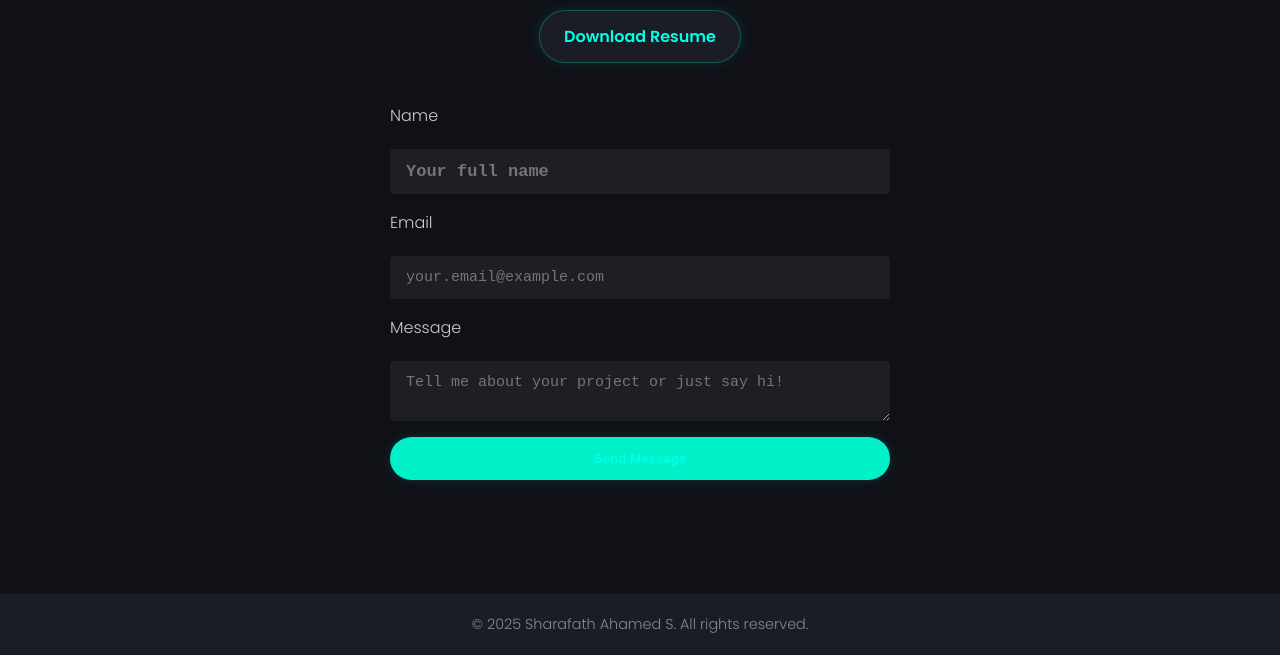
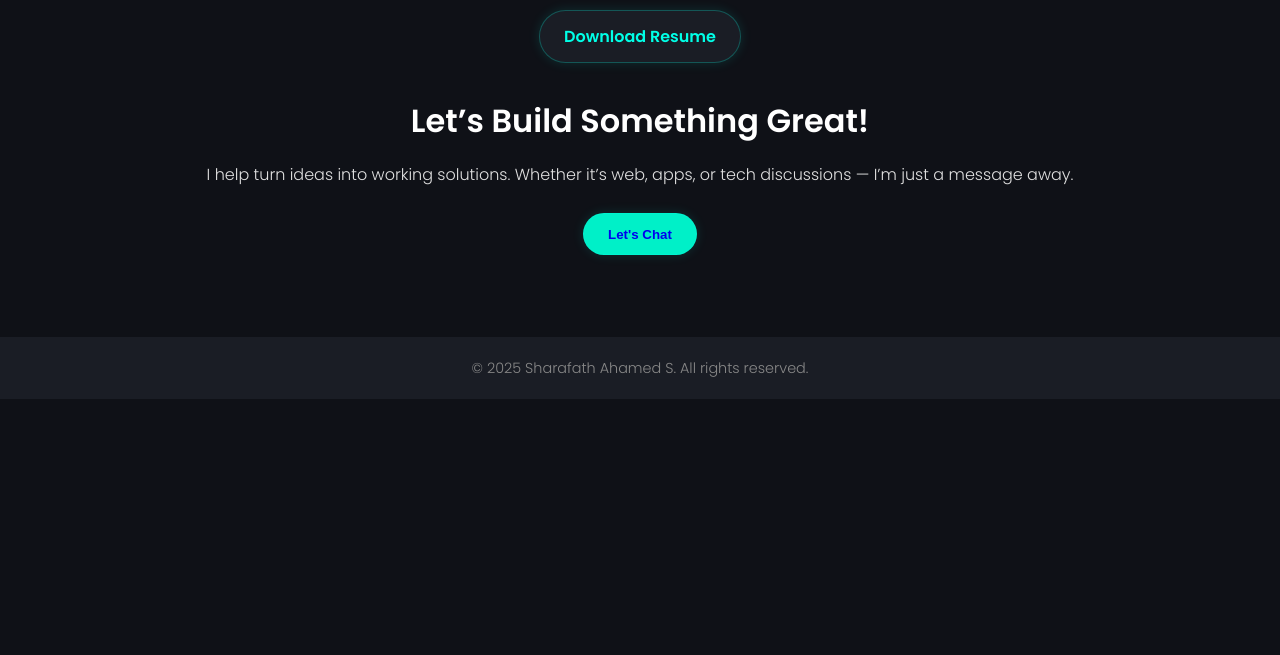
Before and after one commit to sharafathahamed/SharafsPortFolio, a plain HTML site: page index.html in a window 1280 px wide. Shown: the part 2934-3589 px from the top of the page. After the commit the page ends 3333 px from the top, so only its background shows below. Drawn offline with nearby package versions, Linux system fonts and the light colour scheme.

Commit message:
Update index.html

```diff
--- a/index.html
+++ b/index.html
@@ -151,19 +151,13 @@
 
   <div class="resume-btn"><a href="https://drive.google.com/file/d/1hCQcAfH0LYiZsmeNi-0Y901qBD_IMmmm/view?usp=drive_link" class="btn">Download Resume</a></div>
 
+  <div class="contactto">
+    <h2>Let’s Build Something Great!</h2>
+    <p>I help turn ideas into working solutions.
+Whether it’s web, apps, or tech discussions — I’m just a message away.</p>
+<button class="btn"><a href="https://api.whatsapp.com/send?phone=919994989167">Let's Chat</a></button>
+  </div>
 
-  <form class="contact-form">
-    <label for="name">Name</label>
-    <input type="text" id="name" placeholder="Your full name" required>
-
-    <label for="email">Email</label>
-    <input type="email" id="email" placeholder="your.email@example.com" required>
-
-    <label for="message">Message</label>
-    <textarea id="message" placeholder="Tell me about your project or just say hi!" required></textarea>
-
-    <button type="submit" class="btn">Send Message</button>
-  </form>
 </section>
 
 
```
